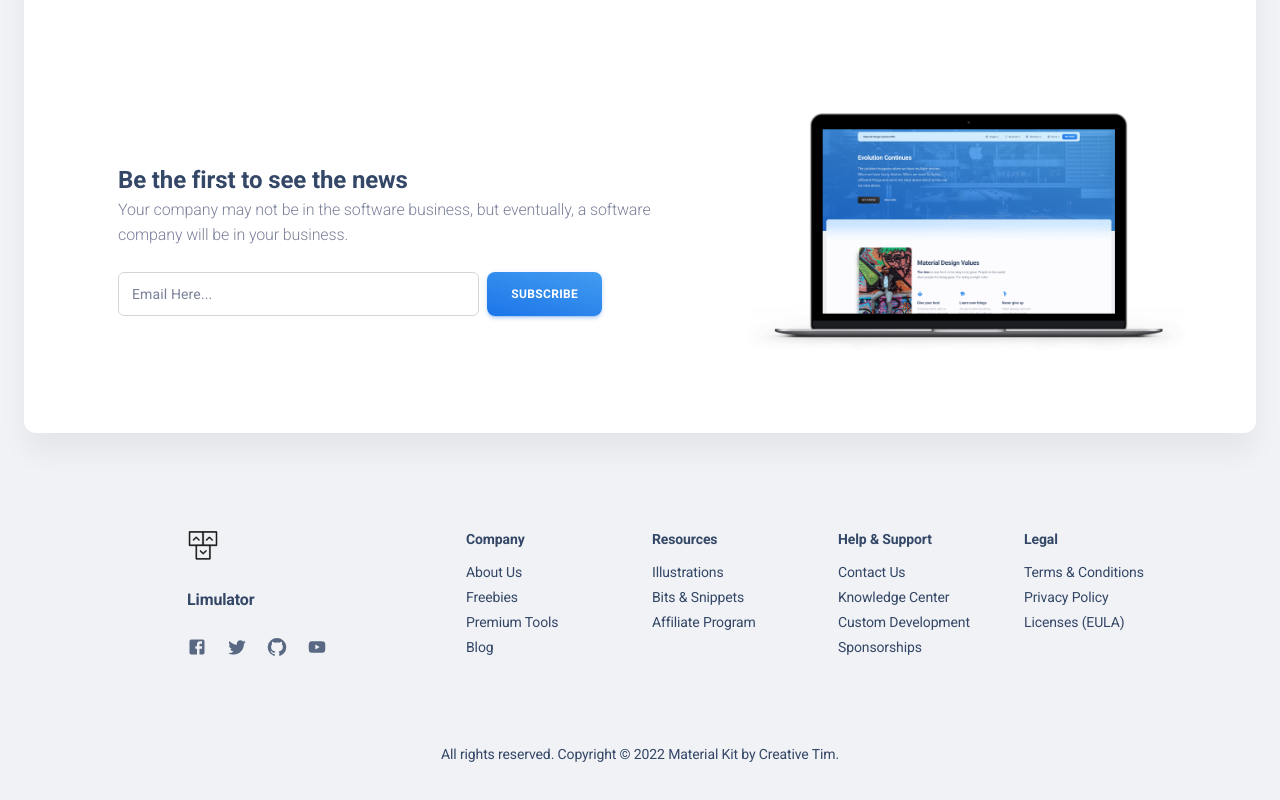
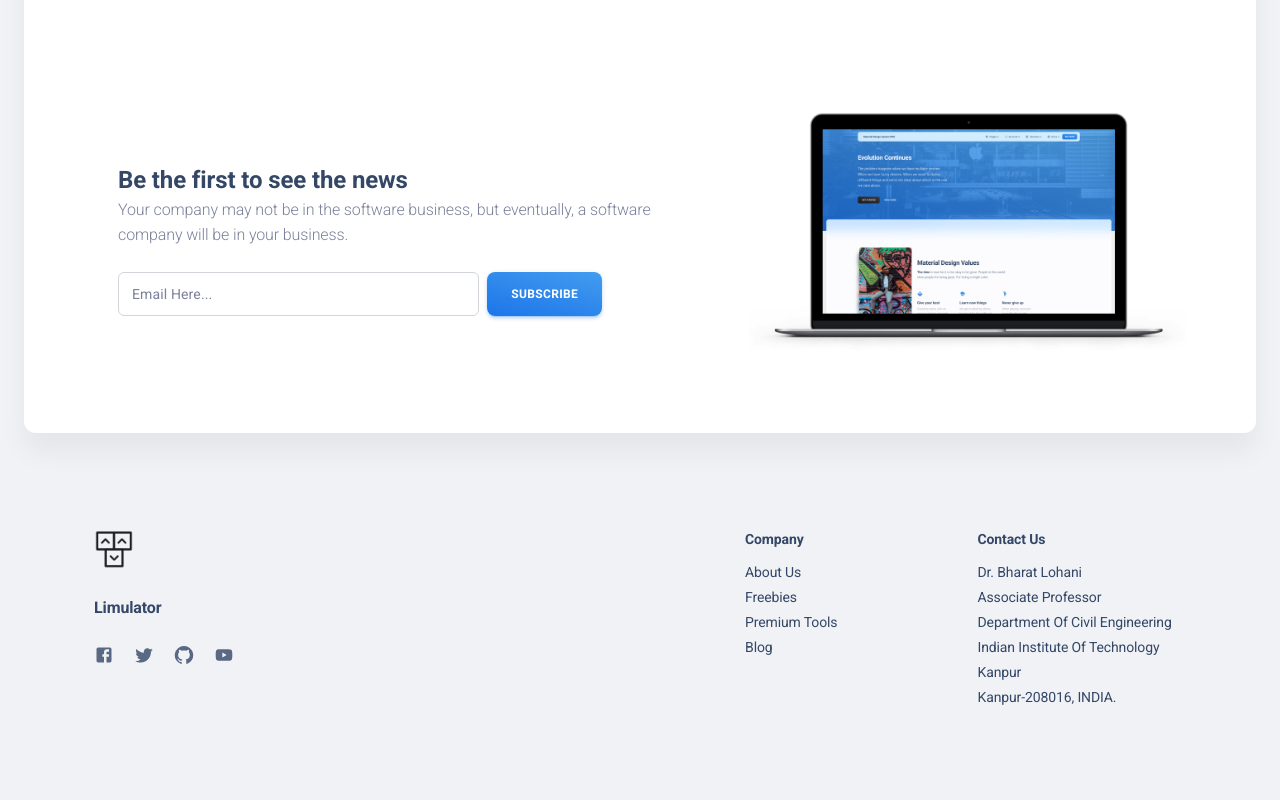
Before and after one commit to Codebugged-Research/iiitk_frotnend, a React (Create React App) app: page /about in a window 1280 px wide. Shown: the part 2219-3019 px from the top of the page. Built offline with nearby package versions, Linux system fonts and the light colour scheme.

Commit message:
footer update

```diff
--- a/src/examples/Footers/DefaultFooter/index.js
+++ b/src/examples/Footers/DefaultFooter/index.js
@@ -28,16 +28,22 @@ import MKBox from "components/MKBox";
 import MKTypography from "components/MKTypography";
 
 function DefaultFooter({ content }) {
-  const { brand, socials, menus, copyright } = content;
+  const { brand, socials, menus } = content;
 
   return (
     <MKBox component="footer">
       <Container>
-        <Grid container spacing={3}>
-          <Grid item xs={12} md={3} sx={{ ml: "auto", mb: 3 }}>
+        <Grid container spacing={3} mb={10}>
+          <Grid item xs={12} md={7} sx={{ ml: "auto", mb: 3 }}>
             <MKBox>
               <Link to={brand.route}>
-                <MKBox component="img" src={brand.image} alt={brand.name} maxWidth="2rem" mb={2} />
+                <MKBox
+                  component="img"
+                  src={brand.image}
+                  alt={brand.name}
+                  maxWidth="2.5rem"
+                  mb={2}
+                />
               </Link>
               <MKTypography variant="h6">{brand.name}</MKTypography>
             </MKBox>
@@ -60,7 +66,7 @@ function DefaultFooter({ content }) {
             </MKBox>
           </Grid>
           {menus.map(({ name: title, items }) => (
-            <Grid key={title} item xs={6} md={2} sx={{ mb: 3 }}>
+            <Grid key={title} item xs={8} md={2.5} sx={{ mb: 3 }}>
               <MKTypography
                 display="block"
                 variant="button"
@@ -101,9 +107,9 @@ function DefaultFooter({ content }) {
               </MKBox>
             </Grid>
           ))}
-          <Grid item xs={12} sx={{ textAlign: "center", my: 3 }}>
+          {/* <Grid item xs={12} sx={{ textAlign: "center", my: 3 }}>
             {copyright}
-          </Grid>
+          </Grid> */}
         </Grid>
       </Container>
     </MKBox>
--- a/src/footer.routes.js
+++ b/src/footer.routes.js
@@ -40,35 +40,20 @@ export default {
     {
       name: "company",
       items: [
-        { name: "about us", href: "https://www.creative-tim.com/presentation" },
-        { name: "freebies", href: "https://www.creative-tim.com/templates/free" },
-        { name: "premium tools", href: "https://www.creative-tim.com/templates/premium" },
-        { name: "blog", href: "https://www.creative-tim.com/blog" },
+        { name: "about us", href: "/about" },
+        { name: "freebies", href: "#" },
+        { name: "premium tools", href: "#" },
+        { name: "blog", href: "#" },
       ],
     },
     {
-      name: "resources",
+      name: "contact us",
       items: [
-        { name: "illustrations", href: "https://iradesign.io/" },
-        { name: "bits & snippets", href: "https://www.creative-tim.com/bits" },
-        { name: "affiliate program", href: "https://www.creative-tim.com/affiliates/new" },
-      ],
-    },
-    {
-      name: "help & support",
-      items: [
-        { name: "contact us", href: "https://www.creative-tim.com/contact-us" },
-        { name: "knowledge center", href: "https://www.creative-tim.com/knowledge-center" },
-        { name: "custom development", href: "https://services.creative-tim.com/" },
-        { name: "sponsorships", href: "https://www.creative-tim.com/sponsorships" },
-      ],
-    },
-    {
-      name: "legal",
-      items: [
-        { name: "terms & conditions", href: "https://www.creative-tim.com/terms" },
-        { name: "privacy policy", href: "https://www.creative-tim.com/privacy" },
-        { name: "licenses (EULA)", href: "https://www.creative-tim.com/license" },
+        { name: "Dr. Bharat Lohani", href: "mailto:blohani@iitk.ac.in" },
+        { name: "Associate Professor", href: "mailto:blohani@iitk.ac.in" },
+        { name: "Department of Civil Engineering", href: "mailto:blohani@iitk.ac.in" },
+        { name: "Indian Institute of Technology Kanpur", href: "mailto:blohani@iitk.ac.in" },
+        { name: "Kanpur-208016, INDIA.", href: "mailto:blohani@iitk.ac.in" },
       ],
     },
   ],
```
